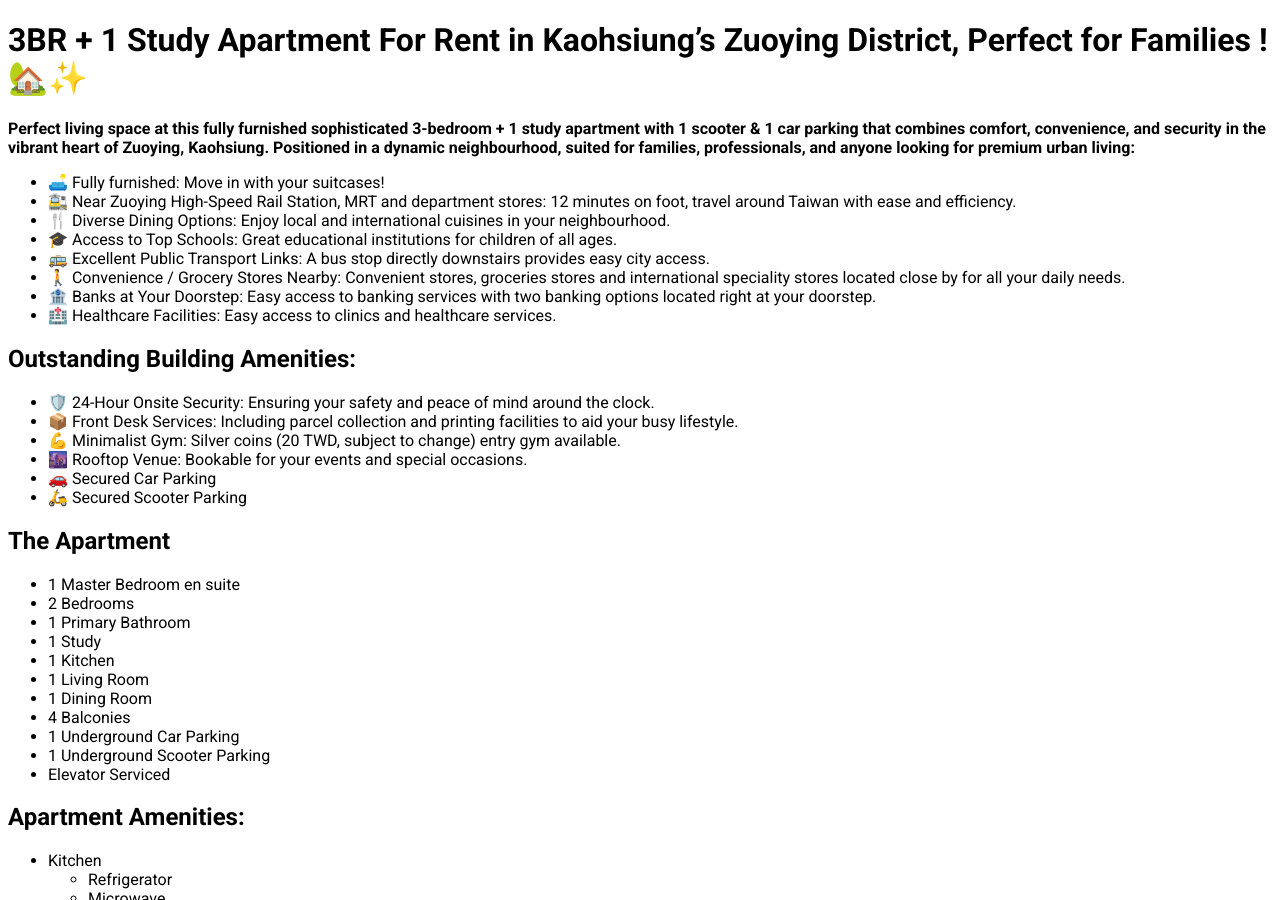
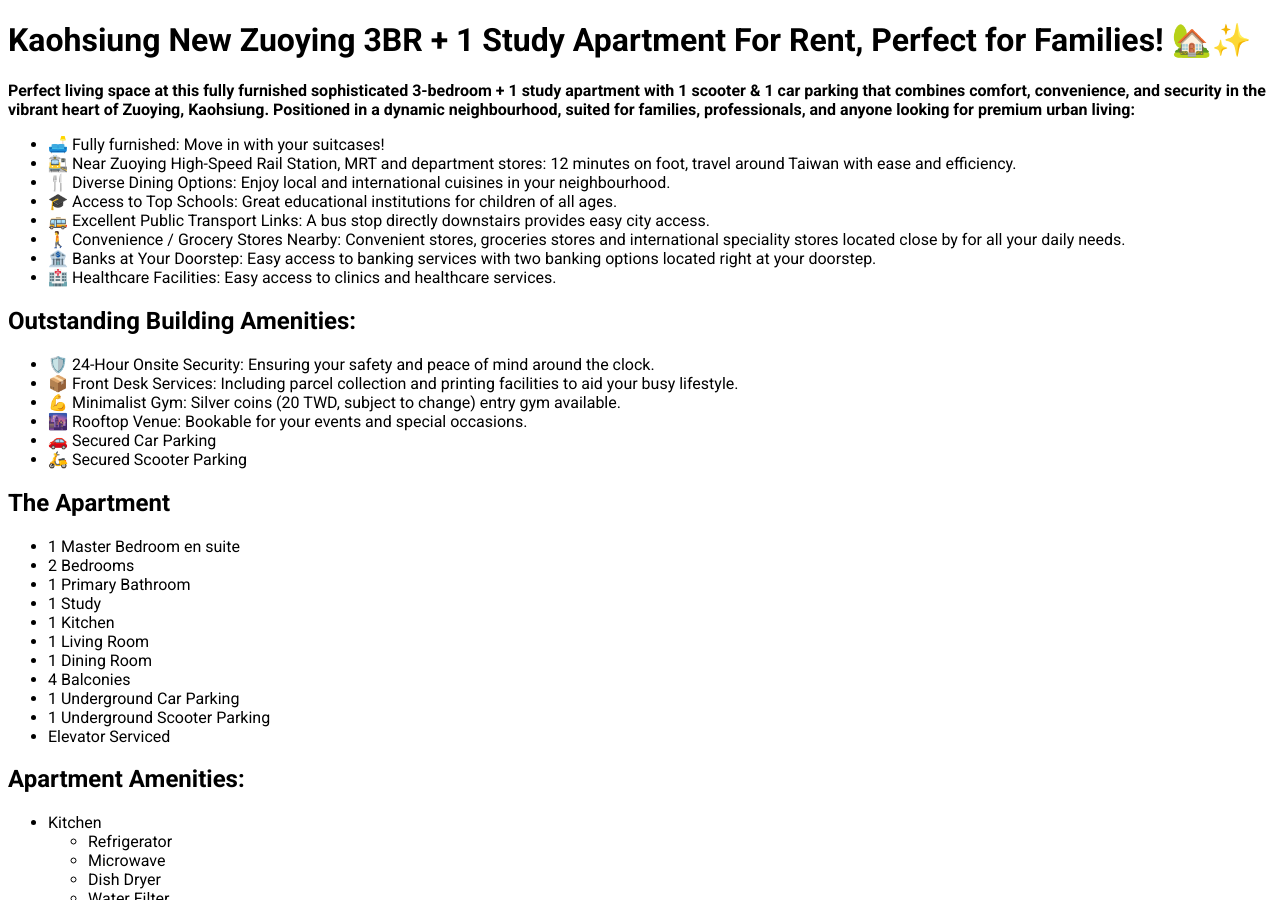
Before and after one commit to Ko-Lin/Ko-Lin.github.io, a Jekyll site: the page built from docs/boai.md, in a window 1280 px wide and 900 px high. Built offline with Jekyll 4.4.1, drawn with Linux system fonts in a browser that asks for light colours.

Commit message:
update boai description

```diff
--- a/docs/boai.md
+++ b/docs/boai.md
@@ -1,6 +1,6 @@
 ---
 layout: rental
-title:  "3BR + 1 Study Apartment For Rent in Kaohsiung’s Zuoying District, Perfect for Families ! 🏡✨"
+title:  "Kaohsiung New Zuoying 3BR + 1 Study Apartment For Rent, Perfect for Families! 🏡✨"
 ---
 
 
```
